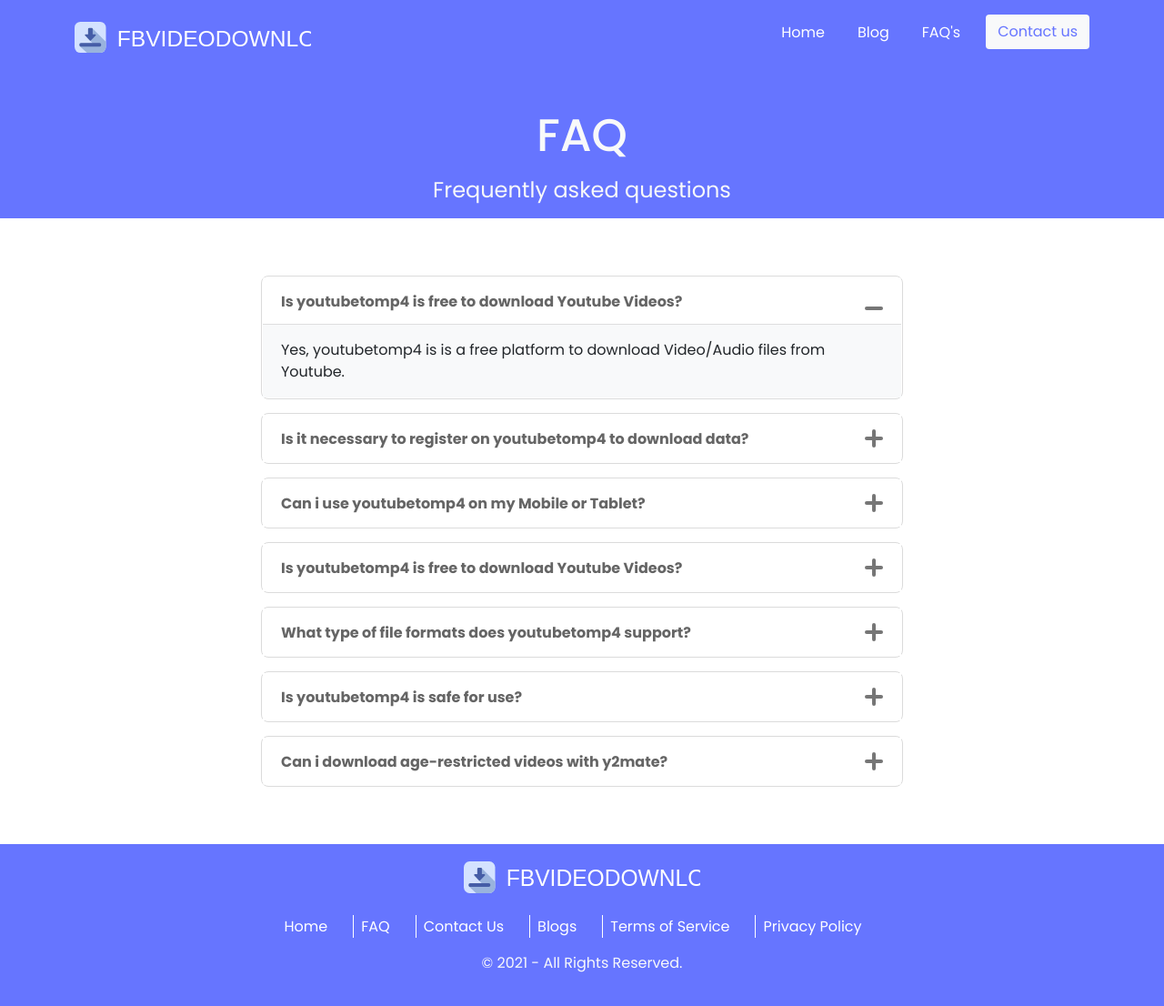
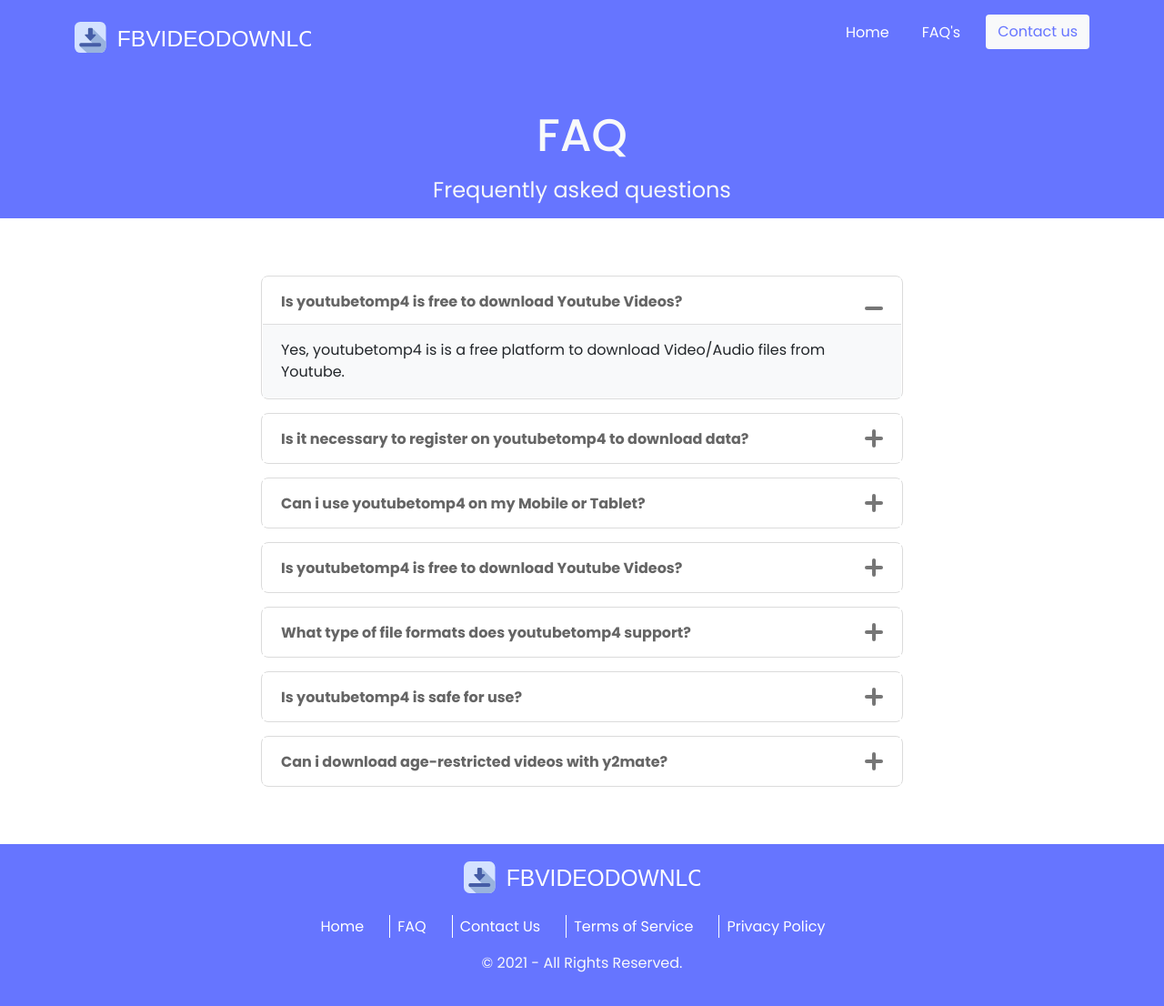
Before and after one commit to zaheerdzm/fb, a Flask app: page /faq in a window 1280 px wide. Shown: the whole page at 91% size. Run offline with Flask 2, Linux system fonts and the light colour scheme; some libraries are stand-ins or nearby versions.

Commit message:
Update layout.html

```diff
--- a/templates/layout.html
+++ b/templates/layout.html
@@ -83,9 +83,7 @@
          <li class="nav-item">
            <a class="nav-link" aria-current="page" href="{{ url_for('home') }}">Home</a>
          </li>
-         <li class="nav-item">
-           <a class="nav-link" aria-current="page" href="{{ url_for('blog') }}">Blog</a>
-         </li>
+
          <li class="nav-item">
            <a class="nav-link" aria-current="page" href="{{ url_for('faq') }}">FAQ's</a>
          </li>
@@ -124,9 +122,7 @@
           <li class="nav-item footer-nav">
             <a class="nav-link footer-link" aria-current="page" href="{{ url_for('contact_us') }}">Contact Us</a>
           </li>
-          <li class="nav-item footer-nav">
-            <a class="nav-link footer-link" aria-current="page" href="{{ url_for('blog') }}">Blogs</a>
-          </li>
+
           <li class="nav-item footer-nav">
             <a class="nav-link footer-link" aria-current="page" href="{{ url_for('termofservices') }}">Terms of Service</a>
           </li>
```
